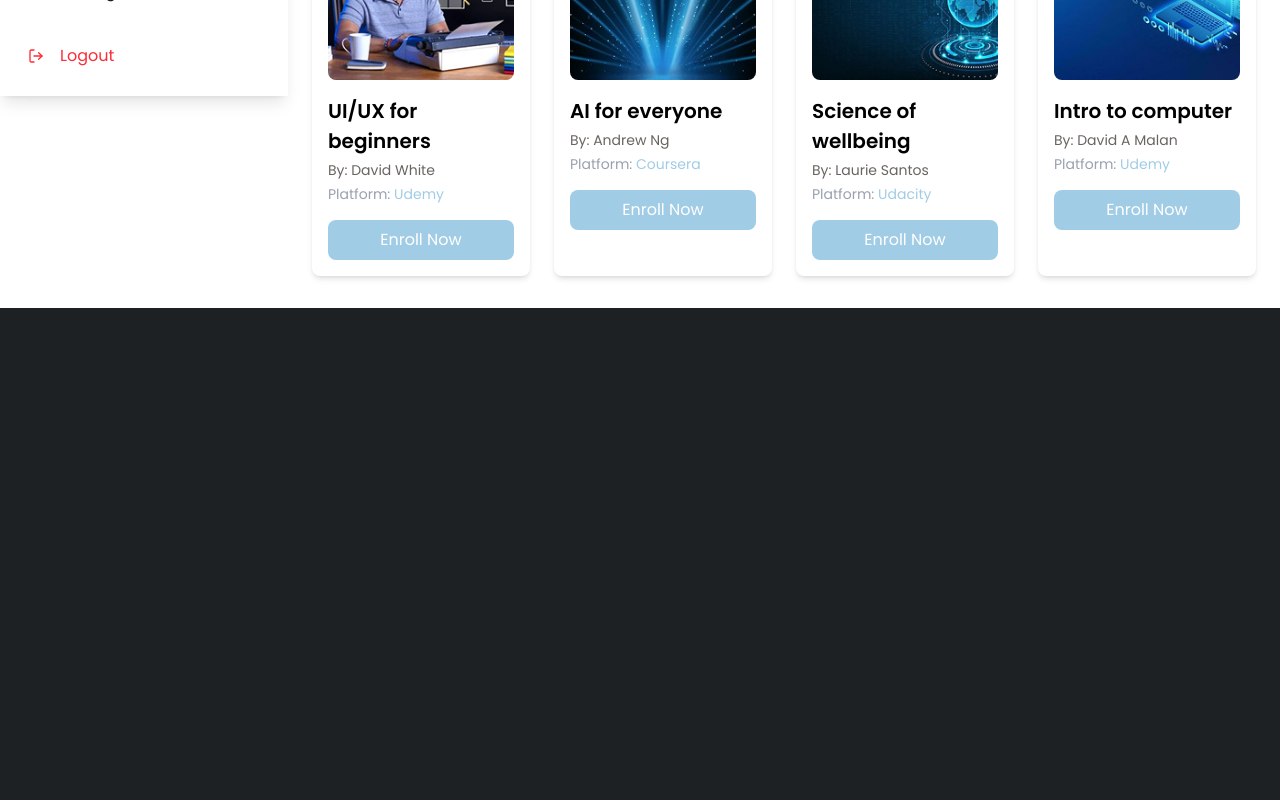
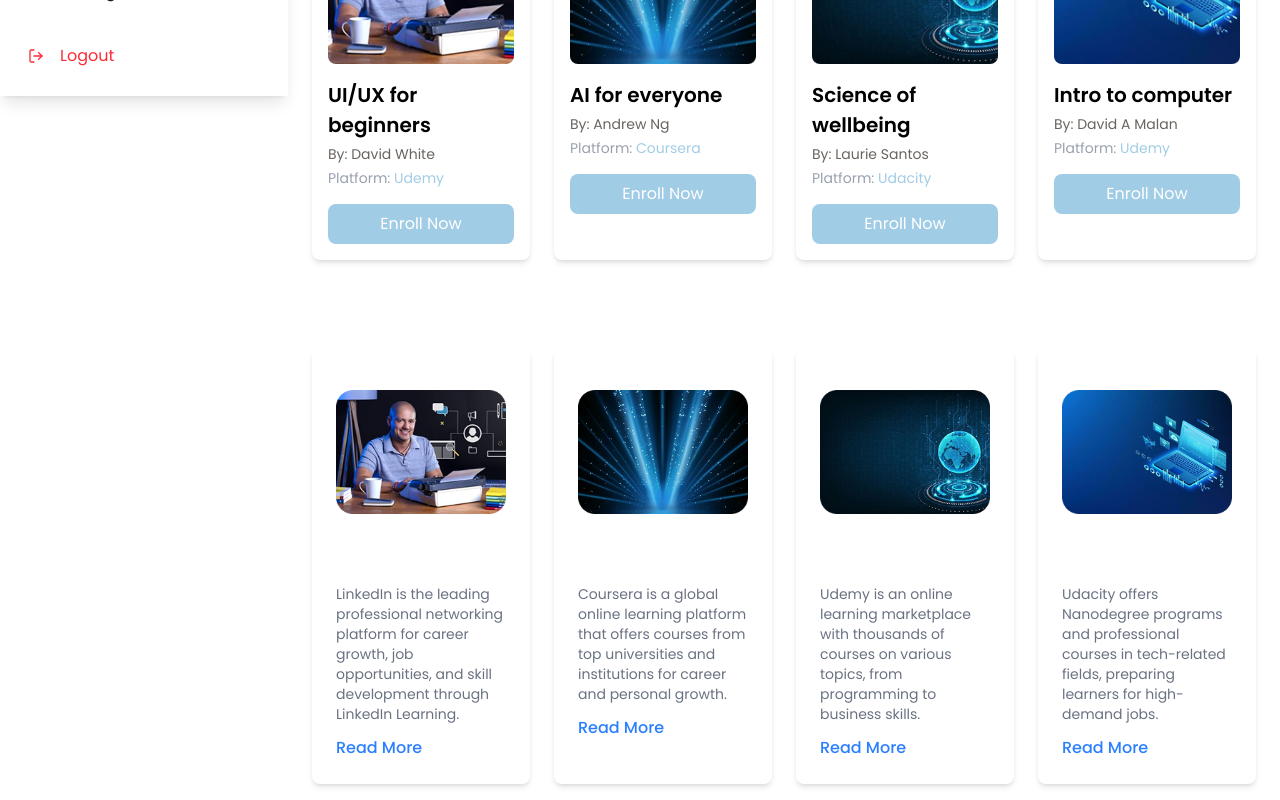
Before and after one commit to EjiroOsiephri/career-in-your-pocket-dev, a Next.js app: page /dashboard in a window 1280 px wide. Shown: the part 704-1504 px from the top of the page. Before the commit the page ends 1012 px from the top, so only its background shows below. Built offline with nearby package versions, Linux system fonts and the light colour scheme.

Commit message:
feats/add done with dashboard

```diff
--- a/src/app/dashboard/page.tsx
+++ b/src/app/dashboard/page.tsx
@@ -3,6 +3,7 @@
 import RecommendedCourses from "@/components/RecommendedCourses";
 import Sidebar from "@/components/SideBar";
 import React from "react";
+import LearningPlatforms from "@/components/LearningPlatforms";
 
 const dashboard = () => {
   return (
@@ -13,6 +14,7 @@
         <Navbar />
         <Carousel />
         <RecommendedCourses />
+        <LearningPlatforms />
       </div>
     </div>
   );
--- /dev/null
+++ b/src/components/LearningPlatforms.tsx
@@ -0,0 +1,71 @@
+"use client";
+import Image from "next/image";
+import image3 from "../../public/image(3).png";
+import image4 from "../../public/image(4).png";
+import image5 from "../../public/image(5).png";
+import image6 from "../../public/image(6).png";
+
+const platforms = [
+  {
+    name: "LinkedIn",
+    description:
+      "LinkedIn is the leading professional networking platform for career growth, job opportunities, and skill development through LinkedIn Learning.",
+    image: image3,
+  },
+  {
+    name: "Coursera",
+    description:
+      "Coursera is a global online learning platform that offers courses from top universities and institutions for career and personal growth.",
+    image: image4,
+  },
+  {
+    name: "Udemy",
+    description:
+      "Udemy is an online learning marketplace with thousands of courses on various topics, from programming to business skills.",
+    image: image5,
+  },
+  {
+    name: "Udacity",
+    description:
+      "Udacity offers Nanodegree programs and professional courses in tech-related fields, preparing learners for high-demand jobs.",
+    image: image6,
+  },
+];
+
+const LearningPlatforms = () => {
+  return (
+    <div className="px-6 lg:ml-72 py-4">
+      <h2 className="text-2xl font-bold mb-6">
+        Upskill with these learning platforms
+      </h2>
+      <div className="grid grid-cols-1 sm:grid-cols-2 md:grid-cols-2 lg:grid-cols-4 gap-6">
+        {platforms.map((platform, index) => (
+          <div
+            key={index}
+            className="bg-white shadow-md rounded-lg overflow-hidden p-6"
+          >
+            <div className="w-full h-40 flex items-center justify-center">
+              <Image
+                src={platform.image}
+                alt={platform.name}
+                width={350}
+                height={160}
+                className="object-contain"
+              />
+            </div>
+            <h3 className="text-lg font-semibold mt-4">{platform.name}</h3>
+            <p className="text-sm text-gray-500 mt-2">{platform.description}</p>
+            <a
+              href="#"
+              className="text-blue-500 font-medium mt-3 inline-block hover:underline"
+            >
+              Read More
+            </a>
+          </div>
+        ))}
+      </div>
+    </div>
+  );
+};
+
+export default LearningPlatforms;
--- a/src/components/RecommendedCourses.tsx
+++ b/src/components/RecommendedCourses.tsx
@@ -34,7 +34,7 @@
 
 const RecommendedCourses = () => {
   return (
-    <div className="px-6 lg:ml-72 py-8">
+    <div className="px-6 lg:ml-72 py-4">
       <h2 className="text-2xl font-bold mb-4">Recommended Courses</h2>
       <div className="grid grid-cols-1 sm:grid-cols-2 md:grid-cols-2 lg:grid-cols-4 gap-6">
         {courses.map((course, index) => (
```
